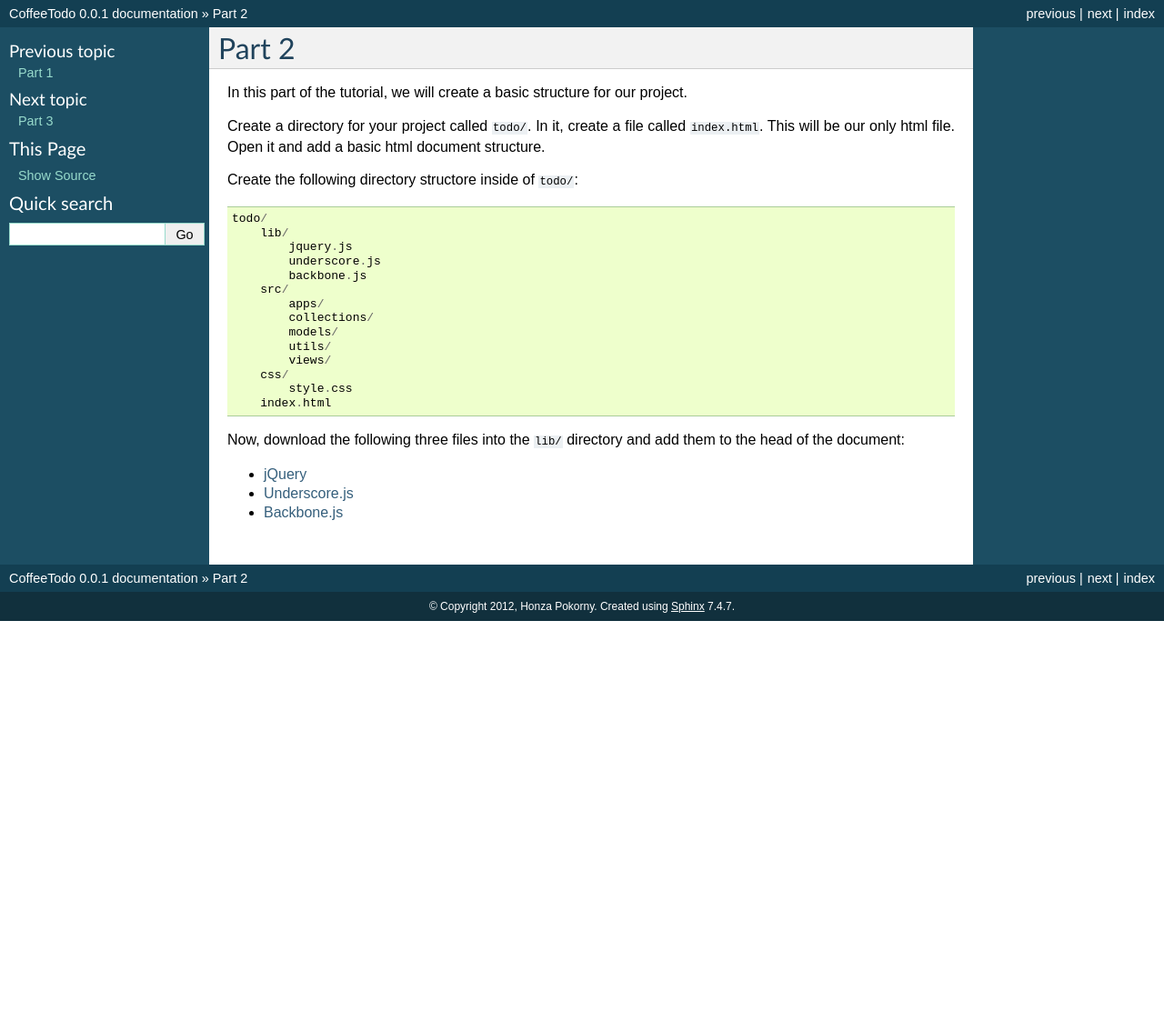
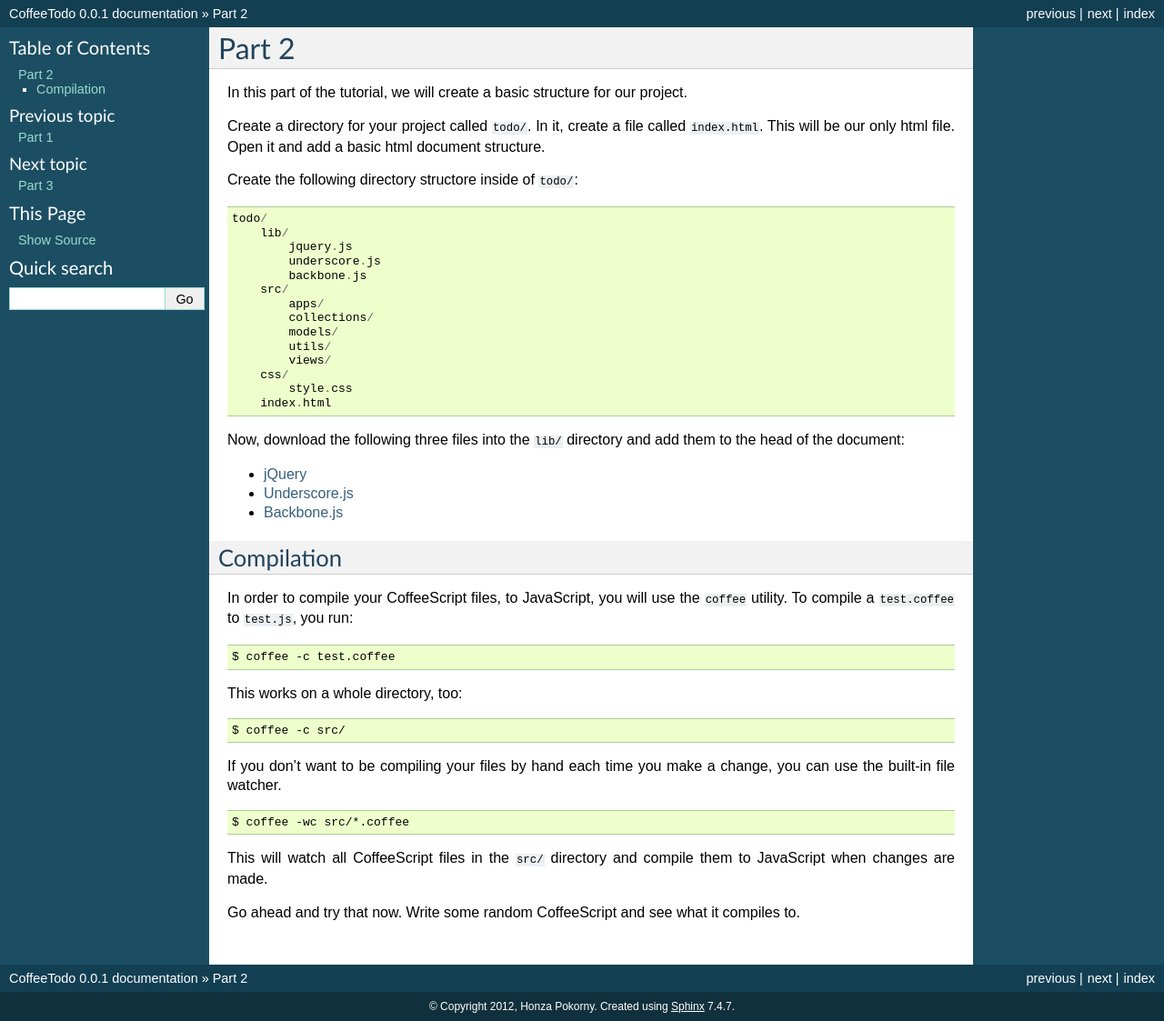
Before and after one commit to honza/CoffeeTodo, a Sphinx documentation site: the page built from docs/part_2.rst, in a window 1280 px wide. Shown: the whole page at 91% size. Built offline with Sphinx 7.4.7, drawn with Linux system fonts in a browser that asks for light colours; before the commit the page ends 900 px from its top, so only the background shows below that.

Commit message:
Add compilation notes

```diff
--- a/docs/part_2.rst
+++ b/docs/part_2.rst
@@ -34,8 +34,34 @@ them to the head of the document:
 * `Backbone.js`_
 
 
+Compilation
+-----------
 
+In order to compile your CoffeeScript files, to JavaScript, you will use the
+``coffee`` utility. To compile a ``test.coffee`` to ``test.js``, you run:
 
+::
+
+    $ coffee -c test.coffee
+
+This works on a whole directory, too:
+
+::
+
+    $ coffee -c src/
+
+If you don't want to be compiling your files by hand each time you make a
+change, you can use the built-in file watcher.
+
+::
+
+    $ coffee -wc src/*.coffee
+
+This will watch all CoffeeScript files in the ``src/`` directory and compile
+them to JavaScript when changes are made.
+
+Go ahead and try that now. Write some random CoffeeScript and see what it
+compiles to.
 
 
 .. _jQuery: http://jquery.com
```
